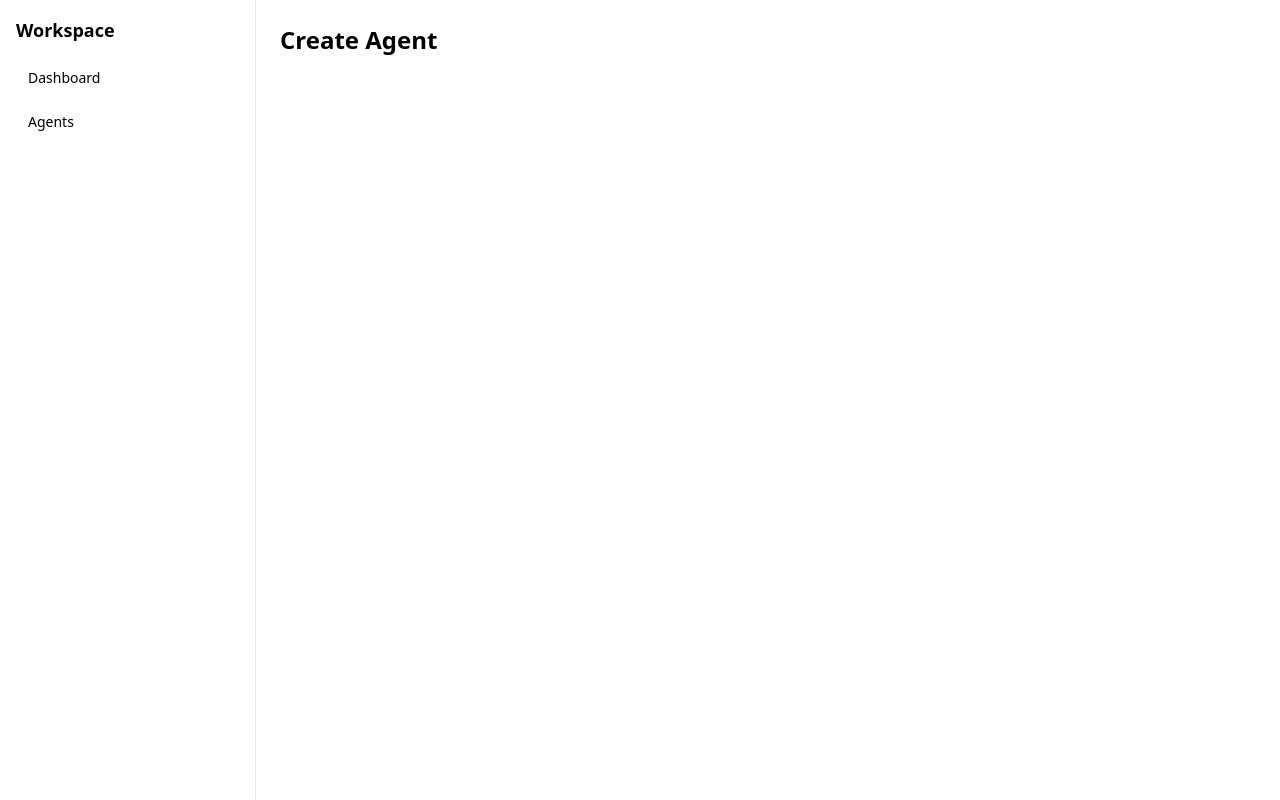
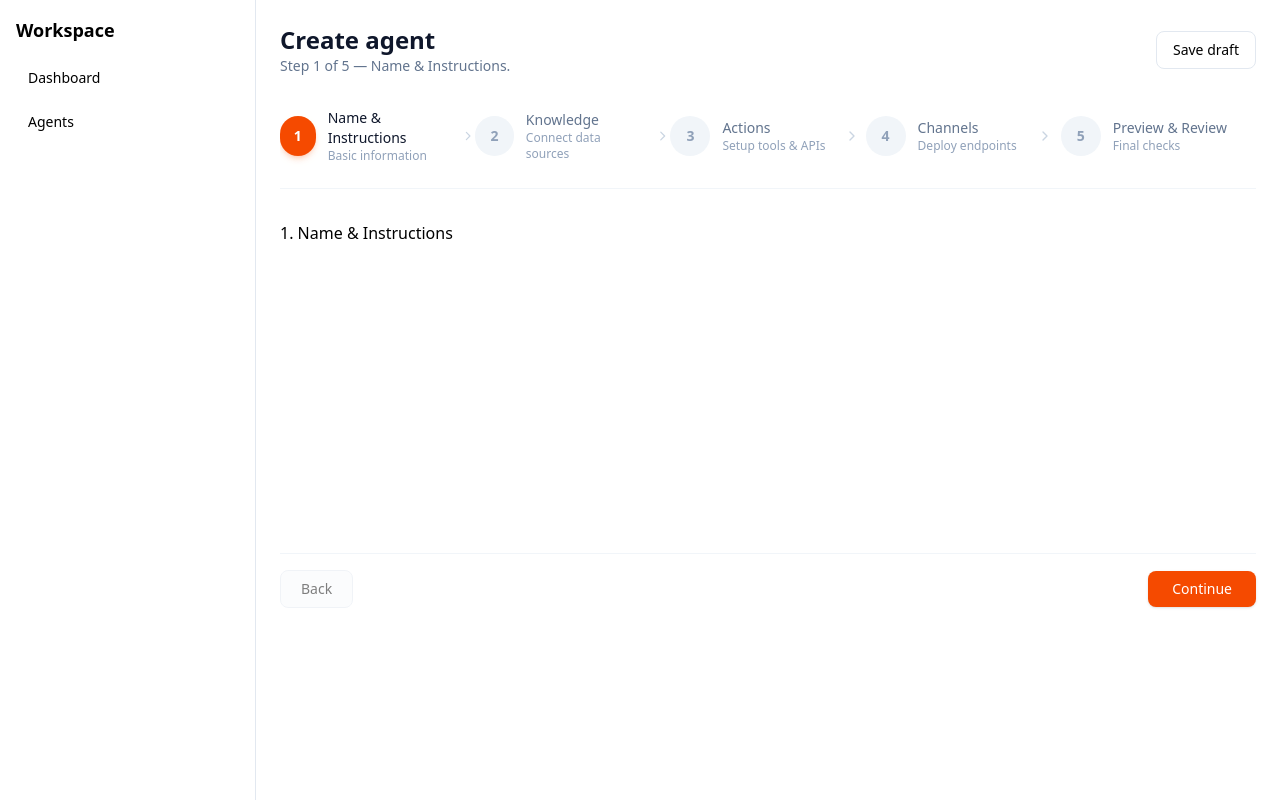
Before and after one commit to FelOps-platform/felops-frontend, a Next.js app: page /w/1/agents/new in a window 1280 px wide. Built offline with nearby package versions, Linux system fonts and the light colour scheme.

Commit message:
feat(agents): add multi-step creator prototype and integrate lucide-react icons

```diff
--- a/package.json
+++ b/package.json
@@ -9,6 +9,7 @@
     "lint": "eslint"
   },
   "dependencies": {
+    "lucide-react": "^1.59.0",
     "next": "16.4.1",
     "react": "19.3.0",
     "react-dom": "19.3.0"
--- a/src/app/(protected)/w/[workspaceId]/agents/(hub)/new/page.tsx
+++ b/src/app/(protected)/w/[workspaceId]/agents/(hub)/new/page.tsx
@@ -1,7 +1,4 @@
+import { AgentStepperForm } from "../../_components/agent-stepper";
 export default function NewAgentPage() {
-  return (
-    <div className="flex max-w-lg flex-col gap-4">
-      <h1 className="text-2xl font-bold">Create Agent</h1>
-    </div>
-  );
+  return <AgentStepperForm />;
 }
--- /dev/null
+++ b/src/app/(protected)/w/[workspaceId]/agents/_components/agent-stepper.tsx
@@ -0,0 +1,152 @@
+"use client";
+
+import { useState } from "react";
+import {
+  Check,
+  ChevronRight,
+  FileText,
+  Cpu,
+  ShieldCheck,
+  Sliders,
+  Eye,
+} from "lucide-react";
+
+const steps = [
+  { id: 1, title: "Name & Instructions", description: "Basic information" },
+  { id: 2, title: "Knowledge", description: "Connect data sources" },
+  { id: 3, title: "Actions", description: "Setup tools & APIs" },
+  { id: 4, title: "Channels", description: "Deploy endpoints" },
+  { id: 5, title: "Preview & Review", description: "Final checks" },
+];
+
+export function AgentStepperForm() {
+  const [currentStep, setCurrentStep] = useState(1);
+
+  const handleNext = () => {
+    if (currentStep < steps.length) {
+      setCurrentStep((prev) => prev + 1);
+    }
+  };
+
+  const handleBack = () => {
+    if (currentStep > 1) {
+      setCurrentStep((prev) => prev - 1);
+    }
+  };
+
+  return (
+    <div>
+      <div className="flex justify-between items-center mb-8">
+        <div>
+          <h1 className="text-2xl font-bold text-slate-900">Create agent</h1>
+          <p className="text-sm text-slate-500">
+            Step {currentStep} of {steps.length} —{" "}
+            {steps[currentStep - 1].title}.
+          </p>
+        </div>
+        <button
+          type="button"
+          className="px-4 py-2 text-sm font-medium border border-slate-200 rounded-lg hover:bg-slate-50 transition-colors"
+        >
+          Save draft
+        </button>
+      </div>
+
+      <div className="flex items-center justify-between mb-8 border-b border-slate-100 pb-6 overflow-x-auto">
+        {steps.map((step, index) => {
+          const isCompleted = currentStep > step.id;
+          const isCurrent = currentStep === step.id;
+
+          return (
+            <div
+              key={step.id}
+              className="flex items-center gap-3 flex-1 min-w-[180px]"
+            >
+              <div
+                className={`w-10 h-10 rounded-full flex items-center justify-center font-semibold text-sm transition-all ${
+                  isCompleted
+                    ? "bg-slate-900 text-white"
+                    : isCurrent
+                      ? "bg-orange-600 text-white shadow-md shadow-orange-600/20"
+                      : "bg-slate-100 text-slate-400"
+                }`}
+              >
+                {isCompleted ? <Check className="w-5 h-5" /> : step.id}
+              </div>
+
+              <div className="flex flex-col">
+                <span
+                  className={`text-sm font-medium ${isCurrent ? "text-slate-900" : "text-slate-500"}`}
+                >
+                  {step.title}
+                </span>
+                <span className="text-xs text-slate-400">
+                  {step.description}
+                </span>
+              </div>
+
+              {index < steps.length - 1 && (
+                <ChevronRight className="w-4 h-4 text-slate-300 mx-auto hidden md:block" />
+              )}
+            </div>
+          );
+        })}
+      </div>
+
+      <div className="min-h-[300px] mb-8">
+        {currentStep === 1 && (
+          <div>
+            <h3>1. Name & Instructions</h3>
+          </div>
+        )}
+
+        {currentStep === 2 && (
+          <div>
+            <h3>2. Knowledge & Data Sources</h3>
+          </div>
+        )}
+
+        {currentStep === 3 && (
+          <div>
+            <h3> 3. Actions & Tools</h3>
+          </div>
+        )}
+
+        {currentStep === 4 && (
+          <div>
+            <h3> 4. Channels</h3>
+          </div>
+        )}
+
+        {currentStep === 5 && (
+          <div>
+            <h3> 5. Preview & Review</h3>
+          </div>
+        )}
+      </div>
+
+      <div className="flex justify-between items-center pt-4 border-t border-slate-100">
+        <button
+          type="button"
+          onClick={handleBack}
+          disabled={currentStep === 1}
+          className={`px-5 py-2 text-sm font-medium rounded-lg border border-slate-200 transition-colors ${
+            currentStep === 1
+              ? "opacity-50 cursor-not-allowed bg-slate-50"
+              : "hover:bg-slate-50"
+          }`}
+        >
+          Back
+        </button>
+
+        <button
+          type="button"
+          onClick={handleNext}
+          className="px-6 py-2 text-sm font-medium bg-orange-600 hover:bg-orange-700 text-white rounded-lg transition-colors shadow-sm"
+        >
+          {currentStep === steps.length ? "Publish Agent" : "Continue"}
+        </button>
+      </div>
+    </div>
+  );
+}
```
Also changed, not shown: 1 other file (tests, documents, lock files or other folders).
